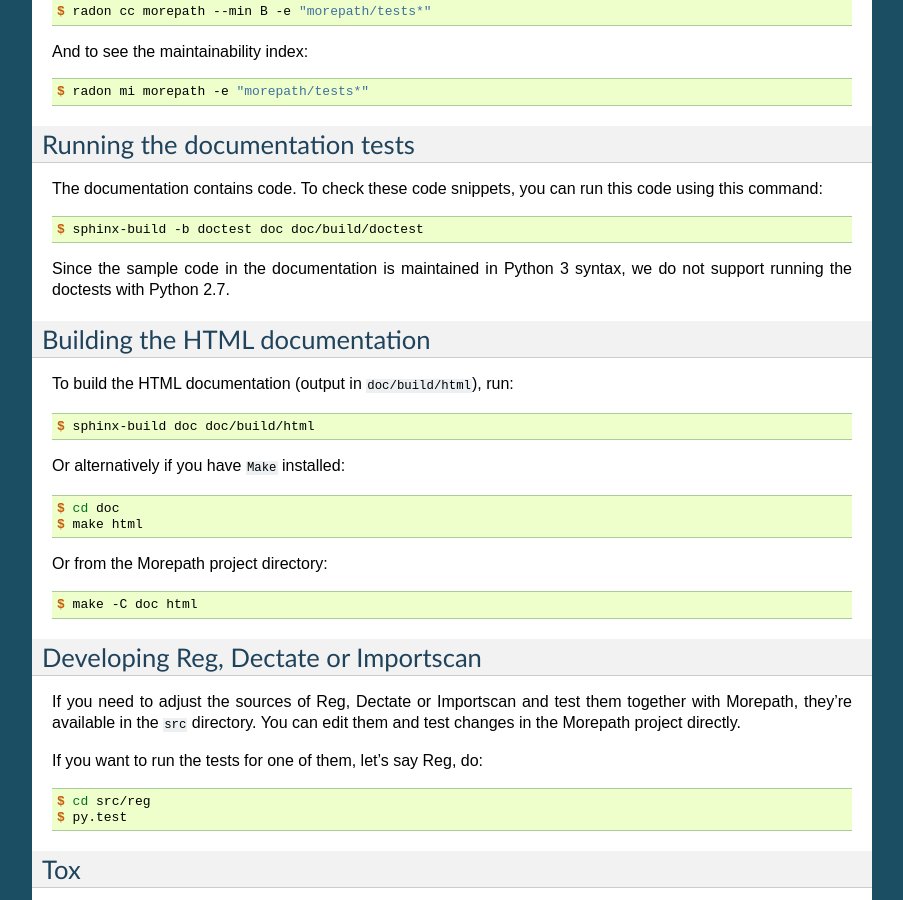
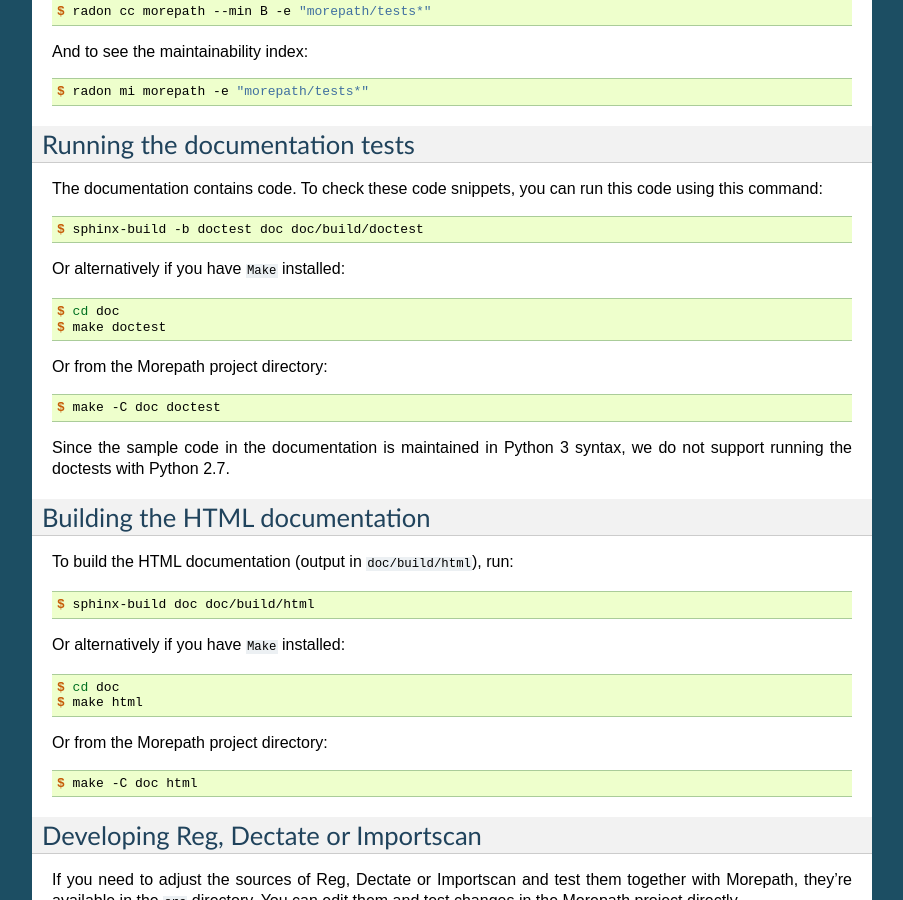
Before and after one commit to morepath/morepath, a Sphinx documentation site: the page built from doc/developing.rst, in a window 1280 px wide and 900 px high, scrolled down 1812 px. Shown: the whole window, without its empty margins (198-1101 px from the left). Built offline with Sphinx 7.4.7, drawn with Linux system fonts in a browser that asks for light colours.

Commit message:
Some clean up

```diff
--- a/doc/developing.rst
+++ b/doc/developing.rst
@@ -127,6 +127,15 @@
 can run this code using this command::
 
   $ sphinx-build -b doctest doc doc/build/doctest
+
+Or alternatively if you have ``Make`` installed::
+
+  $ cd doc
+  $ make doctest
+
+Or from the Morepath project directory::
+
+  $ make -C doc doctest
 
 Since the sample code in the documentation is maintained in Python 3
 syntax, we do not support running the doctests with Python 2.7.
```
Also changed, not shown: other parts of doc/developing.rst (+2 -2 lines), .travis.yml, LICENSE.txt, 1 other file.
